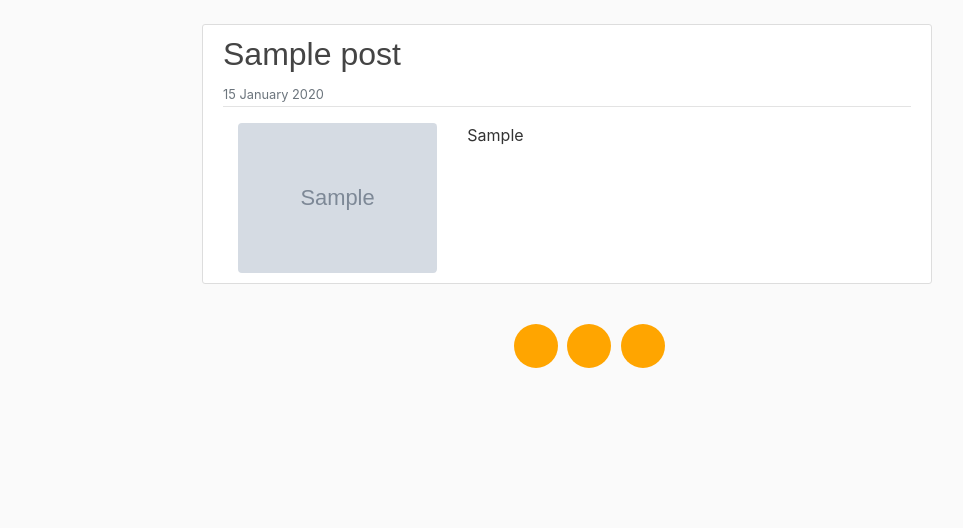
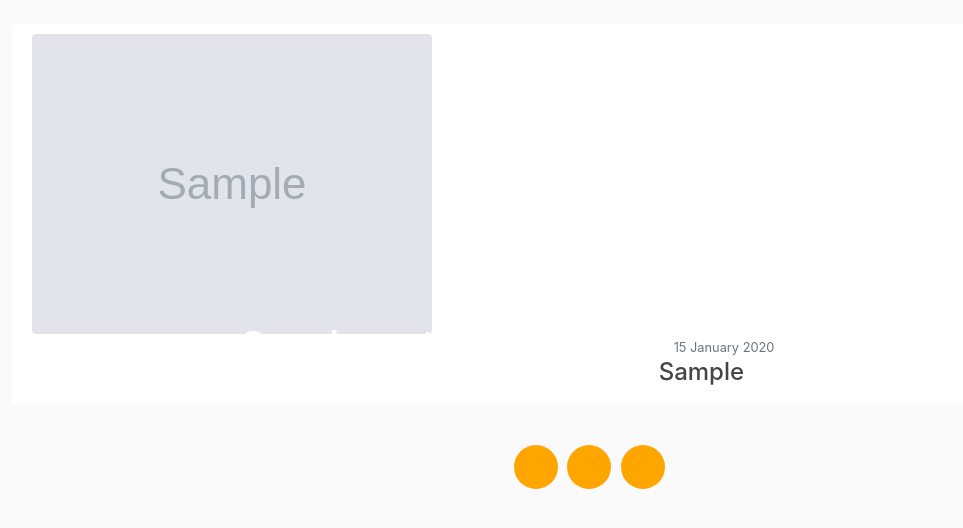
Before and after one commit to pwilson802/snackbar-parking, a Django app: page / in a window 1280 px wide. Shown: the part 56-584 px from the top of the page, without its empty margins (73-1036 px from the left). Run offline with Django 3.2, Linux system fonts and the light colour scheme; tables that the repository leaves empty hold one stand-in row (values such as "Sample post"); grey boxes marked "Sample" are stand-in pictures; some libraries are stand-ins or nearby versions; some web fonts are replaced.

Commit message:
Changed the first post to larger picture

```diff
--- a/blog/static/blog/main.css
+++ b/blog/static/blog/main.css
@@ -29,10 +29,19 @@ body {
     font-weight: 500;
   }
 
-  .content-section {
+  .newest-post {
     background: #ffffff;
     padding: 10px 20px;
-    border: 1px solid #dddddd;
+    /* border: 1px solid #dddddd; */
+    border-radius: 3px;
+    margin-bottom: 20px;
+    height: 300%;
+  }
+
+  .other-posts {
+    background: #ffffff;
+    padding: 10px 20px;
+    /* border: 1px solid #dddddd; */
     border-radius: 3px;
     margin-bottom: 20px;
   }
@@ -50,23 +59,11 @@ body {
   .article-content {
     white-space: pre-line;
     color: #333;
+    width: auto;
+    height: auto;
+    max-width: 100%;
+    max-height: 100%;
   }
-
-
-  .article-metadata {
-    padding-bottom: 1px;
-    margin-bottom: 4px;
-    border-bottom: 1px solid #e3e3e3
-  }
-
-  .article-metadata a:hover {
-    color: #333;
-    text-decoration: none;
-  }
-
-  /* .account-heading {
-    font-size: 2.5rem;
-  } */
 
   .navbar-brand {
     font-family: 'ABeeZee', sans-serif;
@@ -144,11 +141,47 @@ body {
   Home Page
 *************** */
 
-.newest-post img{
+/* .article-metadata {
+  padding-bottom: 1px;
+  margin-bottom: 4px;
+  border-bottom: 1px solid #e3e3e3;
+  position: relative;
+  z-index: 10;
+}
+
+.article-metadata a:hover {
+  color: #333;
+  text-decoration: none;
+} */
+
+.post-entry {
+  position: relative;
+}
+
+.post-entry img{
   width: auto;
   height: auto;
   max-width: 100%;
+  max-height: 100%;
+  /* position: absolute; */
+  padding: 0;
+  margin: 0;
+  opacity: 0.7;
+  z-index: 1
 }
+
+.post-entry .article-title {
+  position: absolute;
+  z-index: 3;
+  color: white;
+  text-align: center;
+  width: 100%;
+  /* margin-top: 3px; */
+  margin: 0 auto;
+  /* background-color: rgba(193, 213, 244, 1); */
+  font-weight: 900;
+}
+
 
 /* ***************
   Post Details
--- a/blog/templates/blog/base.html
+++ b/blog/templates/blog/base.html
@@ -47,9 +47,7 @@
     </header>
     <main role="main" class="container">
           <div class="row justify-content-center align-items-center">
-            <div class="col-md-8">
           {% block content %}{% endblock %}
-            </div>
           </div>
       </div>
     </main>
--- a/blog/templates/blog/home.html
+++ b/blog/templates/blog/home.html
@@ -1,30 +1,65 @@
 {% extends 'blog/base.html' %}
 {% block content %}
     {% for post in posts %}
-    <article class="media content-section">
-        <div class="media-body">
-            <div class="newest-post">
+    {% if forloop.first %}
+    <div class="col-md-12">
+    <article class="media content-section newest-post">
+                    <div class="media-body">
                 <a href="{%url 'post-detail' post.id%}">
                 <div class="post-entry">
-                    <div class="article-metadata">
-                            <h2 class="article-title">{{ post.title }}</h2>
-                        <small class="text-muted">{{ post.date_posted|date:"j F Y" }}</small>
-                    </div>
-                    <div class="container mt-3">
-                        <div class="row">
-                            <div class="col-md-4">
-                                <img class="rounded" src="{{ post.image.url }}" alt="post image">
+                    <img class="rounded container" src="{{ post.image.url }}" alt="post image">
+                    <div class="row">
+                        <div class="post-left col-7 container">
+                            <div class="row justify-content-center align-items-center title-text ">
+                            <h2 class="article-title mt-3">{{ post.title }}</h1>
                             </div>
-                            <div class="col-md-8">
-                                <p class="article-content">{{ post.byline | slice:":300" }}</p>
-                            </div>
+                        </div>
+                        <div class="post-right col-5 ">
+                            <small class="text-muted">{{ post.date_posted|date:"j F Y" }}</small>
+                                <div class="align-items-center d-flex article-content">
+                                    {% if forloop.first %}
+                                    <h4 class="row">{{ post.byline }}</h4>
+                                    {% else %}
+                                    <p class="row">{{ post.byline }}<p>
+                                    {% endif %}
+                                </div>
                         </div>
                     </div>
                 </div>
                 </a>
             </div>
-        </div>
     </article>
+    </div>
+    {% else %}
+    <div class="col-md-6">
+        <article class="media content-section other-posts row">
+            <div class="media-body">
+                <a href="{%url 'post-detail' post.id%}">
+                <div class="post-entry">
+                    <img class="rounded container" src="{{ post.image.url }}" alt="post image">
+                    <div class="row">
+                        <div class="post-left col-7 container">
+                            <div class="row justify-content-center align-items-center title-text ">
+                            <h2 class="article-title mt-3">{{ post.title }}</h1>
+                            </div>
+                        </div>
+                        <div class="post-right col-5 ">
+                            <small class="text-muted">{{ post.date_posted|date:"j F Y" }}</small>
+                                <div class="align-items-center d-flex article-content">
+                                    {% if forloop.first %}
+                                    <h4 class="row">{{ post.byline }}</h4>
+                                    {% else %}
+                                    <p class="row">{{ post.byline }}<p>
+                                    {% endif %}
+                                </div>
+                        </div>
+                    </div>
+                </div>
+                </a>
+            </div>
+        </article>
+    {% endif %}
+    </div>
     {% endfor %}
 
 
```
